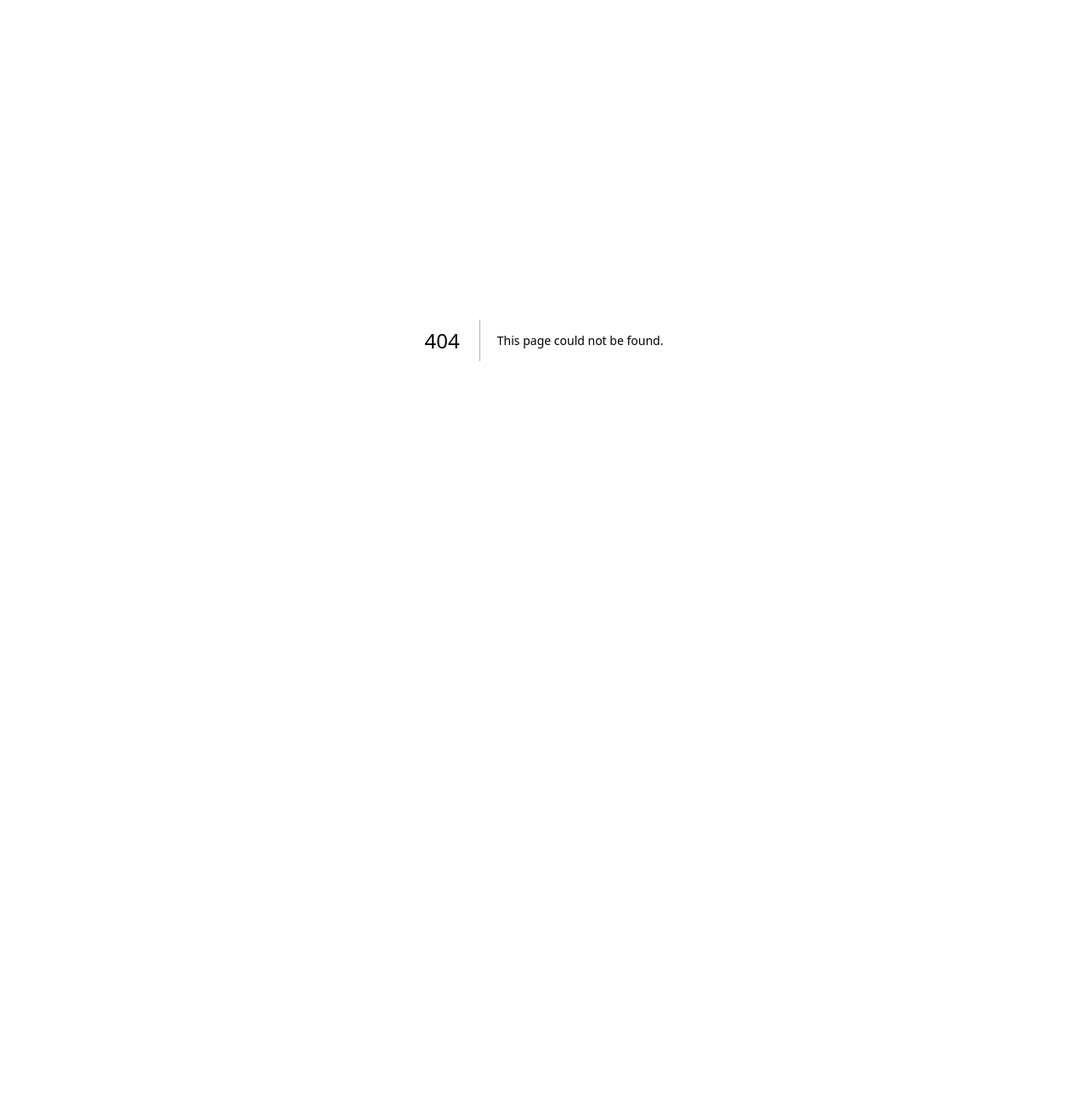
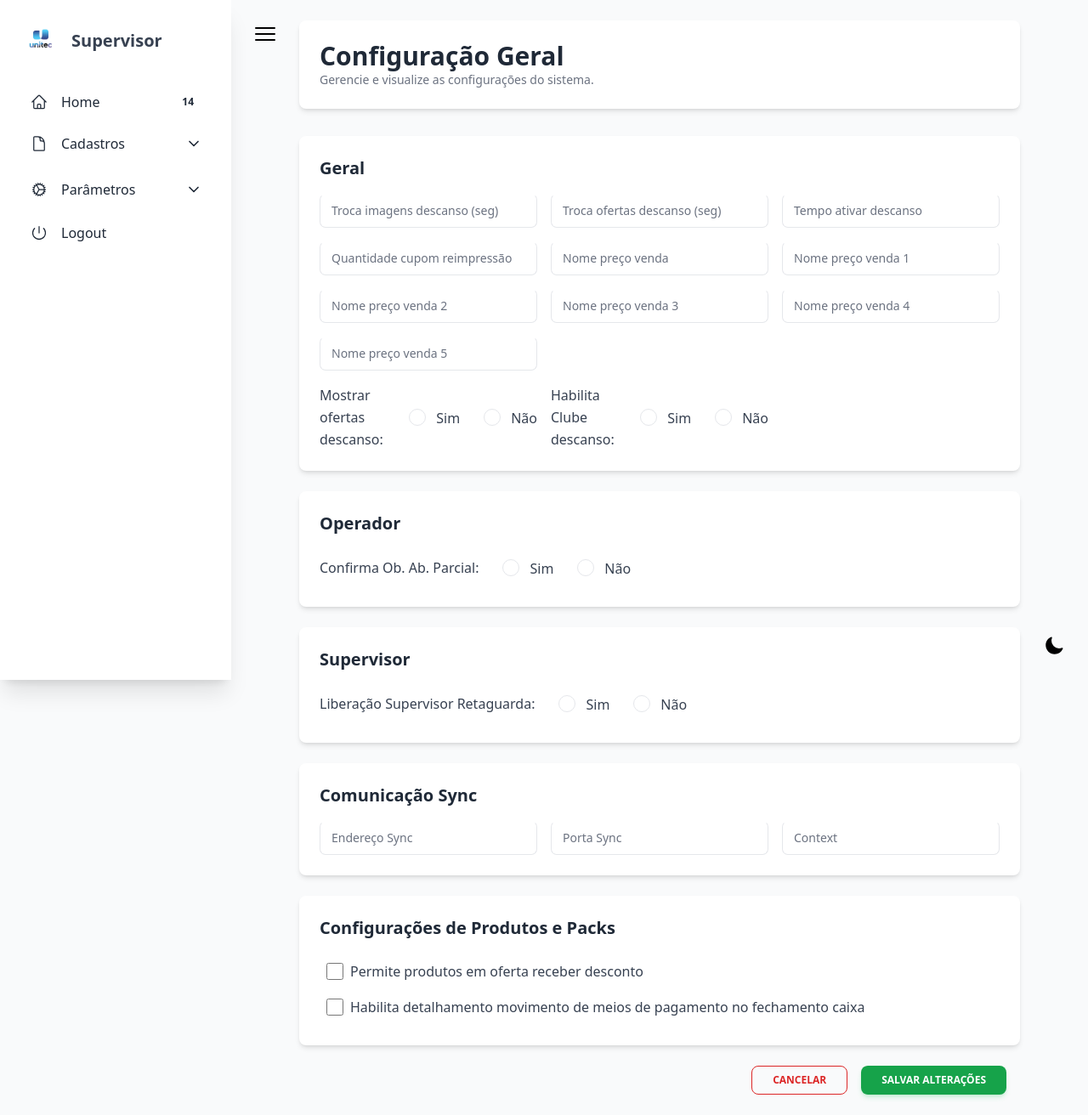
Before and after one commit to mateus857/web_supervisor, a Next.js app: page /parametros/config_geral in a window 1280 px wide. Before the commit this address had no page. Shown: the whole page at 85% size. Before the commit the page ends 800 px from the top, so only its background shows below. Built offline with nearby package versions, Linux system fonts and the light colour scheme.

Commit message:
para vercel

```diff
--- a/src/app/cadastros/produtos/page.js
+++ b/src/app/cadastros/produtos/page.js
@@ -103,6 +103,35 @@ const TABLE_ROWS = [
     prNormal: "$20,00",
     codTiaa: "TIA456",
   },
+  {
+    codigo: "003",
+    emp: "Emp3",
+    descricao: "Produto C",
+    descricaoReduzida: "Prod B",
+    diretiva: "D2",
+    bal: "Não",
+    codigoBarras: "9876543210987",
+    codigoNCM: "20020020",
+    vasilh: "Não",
+    cst: "020",
+    cstPis: "040",
+    pis: "2.00%",
+    cstCofins: "050",
+    cofins: "8.00%",
+    cest: "7654321",
+    cts: "CTS2",
+    ativo: "Não",
+    prVenda: "$20,00",
+    prVenda1: "$19,50",
+    prVenda2: "$19,00",
+    prVenda3: "$18,50",
+    prVenda4: "$18,00",
+    prVenda5: "$17,50",
+    oferta: "Sim",
+    prNormal: "$20,00",
+    codTiaa: "TIA456",
+  },
+
 ];
 
 
--- /dev/null
+++ b/src/app/components/footer/page.js
@@ -0,0 +1,10 @@
+// Footer.js
+export default function Footer() {
+  return (
+    <footer className="w-full bg-gray-100 dark:bg-gray-800 py-4">
+      <div className="text-center text-gray-600 dark:text-gray-400 text-sm">
+        © 2024 Unitec Sistemas.
+      </div>
+    </footer>
+  );
+}
--- a/src/app/components/sidebar/page.js
+++ b/src/app/components/sidebar/page.js
@@ -3,7 +3,6 @@ import Link from "next/link";
 import React, { useState, useEffect } from "react";
 import { MoonIcon, SunIcon } from "@heroicons/react/24/solid";
 import ThemeBtn from "../../components/theme_btn/page";
-
 import {
   IconButton,
   Card,
@@ -40,8 +39,12 @@ import {
   XMarkIcon,
 } from "@heroicons/react/24/outline";
 
+
 export default function Sidebar() {
   const [theme, setTheme] = useState("light");
+  const [isSidebarVisible, setIsSidebarVisible] = useState(true);
+  const [open, setOpen] = useState(0);
+  const [isDrawerOpen, setIsDrawerOpen] = useState(false);
 
   useEffect(() => {
     const savedTheme = localStorage.getItem("theme") || "light";
@@ -56,11 +59,12 @@ export default function Sidebar() {
     localStorage.setItem("theme", newTheme);
   };
 
-  const [open, setOpen] = useState(0);
-  const [isDrawerOpen, setIsDrawerOpen] = useState(false);
-
   const handleOpen = (value) => {
     setOpen(open === value ? 0 : value);
+  };
+
+  const toggleSidebar = () => {
+    setIsSidebarVisible((prev) => !prev);
   };
 
   const openDrawer = () => setIsDrawerOpen(true);
@@ -70,28 +74,36 @@ export default function Sidebar() {
     <>
       <ThemeBtn toggleTheme={toggleTheme} theme={theme} />
 
-      <div className="md:hidden">
-        <IconButton variant="text" size="lg" onClick={openDrawer}>
-          {isDrawerOpen ? (
-            <XMarkIcon className="h-8 w-8 stroke-2" />
-          ) : (
-            <Bars3Icon className="h-8 w-8 stroke-2" />
-          )}
+      {/* Botão de alternância de sidebar no desktop */}
+      <div className="fixed top-4 left-4 z-50 md:hidden">
+      <IconButton variant="text" size="lg" onClick={isDrawerOpen ? closeDrawer : openDrawer}>
+          {isDrawerOpen ? <XMarkIcon className="h-8 w-8 text-black dark:text-white" /> : <Bars3Icon className="h-8 w-8 text-black dark:text-white" />}
         </IconButton>
       </div>
 
+      {/* Botão de alternância de sidebar no desktop */}
+      <div className={`fixed top-4 ${isSidebarVisible ? "left-[18rem]" : "left-4"} z-50 hidden md:block`}>
+      <IconButton variant="text" size="lg" onClick={toggleSidebar}>
+          {isSidebarVisible ? <Bars3Icon className="h-8 w-8 text-black dark:text-white" /> : <Bars3Icon className="h-8 w-8 text-black dark:text-white" />}
+        </IconButton>
+      </div>
 
+      {/* Sidebar para dispositivos móveis */}
       <Drawer open={isDrawerOpen} onClose={closeDrawer} className="md:hidden">
         <div className={`h-full w-[17rem] p-4 shadow-xl ${theme === "dark" ? "bg-gray-800" : "bg-white"}`}>
           <SidebarContent handleOpen={handleOpen} open={open} toggleTheme={toggleTheme} theme={theme} />
         </div>
       </Drawer>
 
-      <div className={`hidden md:block w-[17rem] h-screen fixed top-0 left-0 shadow-xl p-4 ${theme === "dark" ? "bg-gray-800" : "bg-white"}`}>
-        <SidebarContent handleOpen={handleOpen} open={open} toggleTheme={toggleTheme} theme={theme} />
-      </div>
+      {/* Sidebar para desktops, com visibilidade controlada */}
+      {isSidebarVisible && (
+        <div className={`hidden md:block w-[17rem] h-screen fixed top-0 left-0 shadow-xl p-4 ${theme === "dark" ? "bg-gray-800" : "bg-white"}`}>
+          <SidebarContent handleOpen={handleOpen} open={open} toggleTheme={toggleTheme} theme={theme} />
+        </div>
+      )}
 
-      <div className={`pt-4 pl-0 md:pl-[17rem] transition-all duration-300`}>
+      {/* Ajuste do conteúdo da página */}
+      <div className={`transition-all duration-300 ${isSidebarVisible ? "md:pl-[17rem]" : "md:pl-0"} pt-4`}>
         {/* Conteúdo da página */}
       </div>
     </>
@@ -150,7 +162,7 @@ function SidebarContent({ handleOpen, open, toggleTheme, theme }) {
                   Produtos
                 </ListItem>
               </Link>
-              <Link href="/cadastros/entidades" passHref>
+              {/* <Link href="/cadastros/entidades" passHref>
                 <ListItem className={`${theme === "dark" ? "text-white hover:bg-gray-700" : "text-gray-800 hover:bg-gray-200"}`}>
                   <ListItemPrefix>
                     <ChevronRightIcon strokeWidth={3} className="h-3 w-5" />
@@ -173,7 +185,7 @@ function SidebarContent({ handleOpen, open, toggleTheme, theme }) {
                   </ListItemPrefix>
                   Usuários
                 </ListItem>
-              </Link>
+              </Link> */}
             </List>
           </AccordionBody>
         </Accordion>
@@ -188,7 +200,7 @@ function SidebarContent({ handleOpen, open, toggleTheme, theme }) {
             />
           }
         >
-          <Link href="/processos" passHref>
+          {/* <Link href="/processos" passHref>
             <ListItem className={`${theme === "dark" ? "text-white hover:bg-gray-700" : "text-gray-800 hover:bg-gray-200"}`}>
               <ListItemPrefix>
                 <ExclamationCircleIcon className="h-5 w-5" />
@@ -203,7 +215,7 @@ function SidebarContent({ handleOpen, open, toggleTheme, theme }) {
               </ListItemPrefix>
               Relatórios
             </ListItem>
-          </Link>
+          </Link> */}
           <ListItem className={`p-0 ${theme === "dark" ? "text-white" : "text-gray-800"}`} selected={open === 2}>
             <AccordionHeader onClick={() => handleOpen(2)} className={`border-b-0 p-3 ${theme === "dark" ? "hover:bg-gray-700" : "hover:bg-gray-200"}`}>
               <ListItemPrefix>
@@ -224,7 +236,7 @@ function SidebarContent({ handleOpen, open, toggleTheme, theme }) {
                   Configuração Geral
                 </ListItem>
               </Link>
-              <ListItem className={`${theme === "dark" ? "text-white hover:bg-gray-700" : "text-gray-800 hover:bg-gray-200"}`}>
+              {/* <ListItem className={`${theme === "dark" ? "text-white hover:bg-gray-700" : "text-gray-800 hover:bg-gray-200"}`}>
                 <ListItemPrefix>
                   <ChevronRightIcon strokeWidth={3} className="h-3 w-5" />
                 </ListItemPrefix>
@@ -235,7 +247,7 @@ function SidebarContent({ handleOpen, open, toggleTheme, theme }) {
                   <ChevronRightIcon strokeWidth={3} className="h-3 w-5" />
                 </ListItemPrefix>
                 Processa Excepcionais
-              </ListItem>
+              </ListItem> */}
             </List>
           </AccordionBody>
         </Accordion>
--- a/src/app/home/page.js
+++ b/src/app/home/page.js
@@ -2,16 +2,15 @@
 "use client";
 
 import Sidebar from "../components/sidebar/page";
-// import ThemeBtn from "../components/theme_btn/page";
+// import Footer from '../components/footer/page';
 
 export default function Home() {
   return (
-    <div className="flex min-h-screen bg-gray-50 dark:bg-gray-900">
+    <div className="flex min-h-screen flex-col bg-gray-50 dark:bg-gray-900">
+      <div className="flex flex-1">
         <Sidebar />
-      {/* <ThemeBtn /> */}
 
         <div className="flex-1 py-8 px-6 sm:px-10 lg:px-12 mx-auto max-w-7xl">
-
           <div className="px-6 mx-auto max-w-screen-2xl lg:px-12">
             <div className="relative bg-white shadow-lg dark:bg-gray-800 rounded-lg p-5 mb-6">
               <main>
@@ -26,8 +25,8 @@ export default function Home() {
                 { href: "/cadastros/produtos", color: "text-blue-500", label: "Novo Cadastro", description: "Adicionar novo produto rapidamente.", icon: "M12 2a10 10 0 1 0 10 10A10 10 0 0 0 12 2Zm5 11h-4v4a1 1 0 0 1-2 0v-4H7a1 1 0 0 1 0-2h4V7a1 1 0 0 1 2 0v4h4a1 1 0 0 1 0 2Z" },
                 { href: "/relatorios", color: "text-green-500", label: "Relatórios", description: "Acessar relatórios.", icon: "M3 3h18v2H3zm0 14h18v2H3zm0-7h18v2H3zm0 7h18v2H3zm0-7h18v2H3zm0-7h18v2H3z" },
                 { href: "/processos", color: "text-yellow-500", label: "Processos", description: "Gerenciar processos.", icon: "M3 3h18v2H3zm0 14h18v2H3zm0-7h18v2H3zm0 7h18v2H3zm0-7h18v2H3zm0-7h18v2H3z" },
-              { href: "#", color: "text-red-500", label: "Configurações", description: "Ajustar preferências do sistema.", icon: "M12 2a10 10 0 1 0 10 10A10 10 0 0 0 12 2Zm5 11h-4v4a1 1 0 0 1-2 0v-4H7a1 1 0 0 1 0-2h4V7a1 1 0 0 1 2 0v4h4a1 1 0 0 1 0 2Z" },
-              { href: "#", color: "text-purple-500", label: "Parâmetros", description: "Ajustar parâmetros do sistema.", icon: "M12 2a10 10 0 1 0 10 10A10 10 0 0 0 12 2Zm5 11h-4v4a1 1 0 0 1-2 0v-4H7a1 1 0 0 1 0-2h4V7a1 1 0 1 1 2 0v4h4a1 1 0 0 1 0 2Z" },
+                { href: "#", color: "text-red-500", label: "Configurações", description: "Ajustar preferências do sistema.", icon: "M12 2a10 10 0 1 0 10 10A10 10 0 0 0 12 2Zm5 11h-4v4a1 1 0 0 1-2 0v-4H7a1 1 0 0 1 0-2h4V7a1 1 0 1 1 2 0v4h4a1 1 0 0 1 0 2Z" },
+                { href: "#", color: "text-purple-500", label: "Parâmetros", description: "Ajustar parâmetros do sistema.", icon: "M12 2a10 10 0 1 0 10 10A10 10 0 0 0 12 2Zm5 11h-4v4a1 1 0 0 1-2 0v-4H7a1 1 0 0 1 0-2h4V7a1 1 0 0 1 2 0v4h4a1 1 0 0 1 0 2Z" },
                 { href: "#", color: "text-orange-500", label: "Enviar carga de produtos", description: "Atualiza banco de dados.", icon: "M2.01 21l20.14-9.43c.68-.32.68-1.28 0-1.6L2.01.54C1.37.27.74.9 1.02 1.54L6 12l-5 10.46c-.28.63.34 1.27.99 1Z" },
                 { href: "#", color: "text-teal-500", label: "Imprimir Etiquetas", description: "Imprime etiquetas.", icon: "M6.72 13.829c-.24.03-.48.062-.72.096m.72-.096a42.415 42.415 0 0 1 10.56 0m-10.56 0L6.34 18m10.94-4.171c.24.03.48.062.72.096m-.72-.096L17.66 18m0 0 .229 2.523a1.125 1.125 0 0 1-1.12 1.227H7.231c-.662 0-1.18-.568-1.12-1.227L6.34 18m11.318 0h1.091A2.25 2.25 0 0 0 21 15.75V9.456c0-1.081-.768-2.015-1.837-2.175a48.055 48.055 0 0 0-1.913-.247M6.34 18H5.25A2.25 2.25 0 0 1 3 15.75V9.456c0-1.081.768-2.015 1.837-2.175a48.041 48.041 0 0 1 1.913-.247m10.5 0a48.536 48.536 0 0 0-10.5 0m10.5 0V3.375c0-.621-.504-1.125-1.125-1.125h-8.25c-.621 0-1.125.504-1.125 1.125v3.659M18 10.5h.008v.008H18V10.5Zm-3 0h.008v.008H15V10.5Z" },
               ].map((item, index) => (
@@ -52,5 +51,8 @@ export default function Home() {
           </div>
         </div>
       </div>
+
+      {/* <Footer /> */}
+    </div>
   );
 }
--- a/src/app/login/page.js
+++ b/src/app/login/page.js
@@ -1,13 +1,35 @@
 "use client";
-// import logo from './images/logo.jpg';
+import { useState } from "react";
+import { useRouter } from "next/navigation"; // Import para redirecionar para outra página
+
 export default function Login() {
+  const [username, setUsername] = useState("");
+  const [password, setPassword] = useState("");
+  const [error, setError] = useState("");
+  const router = useRouter();
+
+  const handleLogin = (e) => {
+    e.preventDefault();
+
+    // Usuário e senha fixos para autenticação básica
+    const validUsername = "admin";
+    const validPassword = "password";
+
+    if (username === validUsername && password === validPassword) {
+      setError("");
+      router.push("/home"); // Redireciona para a página 'home'
+    } else {
+      setError("Usuário ou senha incorretos.");
+    }
+  };
+
   return (
-    <div className="min-h-screen flex items-center justify-center bg-gradient-to-r from-blue-100 via-white-800 to-primary p-4 sm:p-6">
+    <div className="min-h-screen flex items-center justify-center bg-gradient-to-r from-blue-200 via-white-800 to-primary p-4 sm:p-6">
       <div className="bg-white shadow-lg rounded-xl overflow-hidden w-full max-w-md sm:max-w-3xl flex flex-col sm:flex-row animate-fade-in">
 
-        {/* Coluna esquerda com logo e informações (visível apenas em telas médias ou maiores) */}
+        {/* Coluna esquerda com logo e informações */}
         <div className="hidden sm:flex sm:w-1/2 bg-blue-100 flex-col items-center justify-center p-4 sm:p-8 space-y-4">
-        <p className="text-center text-gray-600 text-sm sm:text-base">
+          <p className="text-center text-gray-600 text-sm sm:text-base">
             Bem-vindo(a) ao Sistema Supervisor! Faça login para continuar.
           </p>
           <img
@@ -15,15 +37,17 @@ export default function Login() {
             alt="Logo"
             className="w-25 h-25 sm:w-43 sm:h-43 transition-transform transform hover:scale-110 duration-300 ease-in-out"
           />
-
         </div>
 
         {/* Coluna direita com o formulário */}
         <div className="w-full sm:w-1/2 p-6 sm:p-8">
           <h2 className="text-xl sm:text-2xl font-bold text-center text-gray-800 mb-6 sm:mb-8">Login</h2>
 
-          {/* Formulário de Login simplificado */}
-          <form className="space-y-4 sm:space-y-6">
+          {/* Exibe mensagem de erro, se houver */}
+          {error && <p className="text-center text-red-500 mb-4">{error}</p>}
+
+          {/* Formulário de Login */}
+          <form onSubmit={handleLogin} className="space-y-4 sm:space-y-6">
             <div className="relative">
               <label className="block text-sm font-medium text-gray-700">Usuário</label>
               <div className="flex items-center border border-gray-300 rounded-md focus-within:border-blue-500">
@@ -46,6 +70,8 @@ export default function Login() {
                   name="username"
                   className="w-full px-3 py-2 border-none focus:outline-none"
                   placeholder="Digite seu usuário"
+                  value={username}
+                  onChange={(e) => setUsername(e.target.value)}
                 />
               </div>
             </div>
@@ -70,13 +96,15 @@ export default function Login() {
                 <input
                   type="password"
                   name="password"
+                  className="w-full px-3 py-2 border-none focus:outline-none"
                   placeholder="Digite sua senha"
-                  className="w-full px-3 py-2 border-none focus:outline-none"
+                  value={password}
+                  onChange={(e) => setPassword(e.target.value)}
                 />
               </div>
             </div>
 
-            {/* Botão de Login com animação de hover */}
+            {/* Botão de Login */}
             <button
               type="submit"
               className="w-full bg-blue-600 text-white font-semibold py-2 sm:py-3 rounded hover:bg-blue-700 transition-transform transform hover:scale-105 duration-200"
--- /dev/null
+++ b/src/app/parametros/config_geral/page.js
@@ -0,0 +1,122 @@
+"use client";
+import Sidebar from "../../components/sidebar/page";
+import { Input, Radio, Card, List, ListItem, ListItemPrefix, Typography, Button } from "@material-tailwind/react";
+
+export default function Config_geral() {
+    return (
+        <div className="flex min-h-screen bg-gray-50 dark:bg-gray-900">
+            <Sidebar />
+            <div className="flex-1 overflow-hidden py-6 px-4 sm:px-6 lg:px-8 mx-auto max-w-7xl">
+                <header className="px-4 mx-auto max-w-screen-2xl lg:px-12 mb-8">
+                    <div className="bg-white shadow-md dark:bg-gray-800 rounded-lg p-6">
+                        <h1 className="text-3xl font-semibold text-gray-800 dark:text-gray-100">Configuração Geral</h1>
+                        <p className="text-sm text-gray-500 dark:text-gray-400">
+                            Gerencie e visualize as configurações do sistema.
+                        </p>
+                    </div>
+                </header>
+
+                <div className="px-4 mx-auto max-w-screen-2xl lg:px-12 space-y-6">
+                    {/* Seções de configuração com responsividade */}
+                    <ConfigSection title="Geral">
+                        <div className="grid grid-cols-1 sm:grid-cols-2 lg:grid-cols-3 gap-4">
+                            <Input label="Troca imagens descanso (seg)" />
+                            <Input label="Troca ofertas descanso (seg)" />
+                            <Input label="Tempo ativar descanso" />
+                            <Input label="Quantidade cupom reimpressão" />
+                            <Input label="Nome preço venda" />
+                            <Input label="Nome preço venda 1" />
+                            <Input label="Nome preço venda 2" />
+                            <Input label="Nome preço venda 3" />
+                            <Input label="Nome preço venda 4" />
+                            <Input label="Nome preço venda 5" />
+                        </div>
+                        <div className="grid grid-cols-1 sm:grid-cols-2 lg:grid-cols-3 gap-4 mt-4">
+                            <OptionField label="Mostrar ofertas descanso:" options={["Sim", "Não"]} />
+                            <OptionField label="Habilita Clube descanso:" options={["Sim", "Não"]} />
+                        </div>
+                    </ConfigSection>
+
+                    <ConfigSection title="Operador">
+                        <OptionField label="Confirma Ob. Ab. Parcial:" options={["Sim", "Não"]} />
+                    </ConfigSection>
+
+                    <ConfigSection title="Supervisor">
+                        <OptionField label="Liberação Supervisor Retaguarda:" options={["Sim", "Não"]} />
+                    </ConfigSection>
+
+                    <ConfigSection title="Comunicação Sync">
+                        <div className="grid grid-cols-1 sm:grid-cols-2 lg:grid-cols-3 gap-4">
+                            <Input label="Endereço Sync" />
+                            <Input label="Porta Sync" />
+                            <Input label="Context" />
+                        </div>
+                    </ConfigSection>
+
+                    <ConfigSection title="Configurações de Produtos e Packs">
+                        <List className="space-y-3">
+                            <CheckboxItem label="Permite produtos em oferta receber desconto" />
+                            <CheckboxItem label="Habilita detalhamento movimento de meios de pagamento no fechamento caixa" />
+                            {/* Adicione outros itens de configuração conforme necessário */}
+                        </List>
+                    </ConfigSection>
+
+                    <div className="flex flex-col sm:flex-row justify-end mt-8 space-y-4 sm:space-y-0 sm:space-x-4 px-4">
+                        <Button
+                            type="button"
+                            color="red"
+                            variant="outlined"
+                            className="w-full sm:w-auto px-6 py-2 text-red-600 border-red-600 hover:bg-red-600 hover:text-white transition-colors"
+                        >
+                            Cancelar
+                        </Button>
+                        <Button
+                            type="button"
+                            color="green"
+                            className="w-full sm:w-auto px-6 py-2 bg-green-600 text-white hover:bg-green-700 transition-colors"
+                        >
+                            Salvar Alterações
+                        </Button>
+                    </div>
+                </div>
+            </div>
+        </div>
+    );
+}
+
+// Componentes auxiliares para reutilização e simplificação
+
+function ConfigSection({ title, children }) {
+    return (
+        <div className="bg-white shadow-md dark:bg-gray-800 rounded-lg p-6">
+            <h2 className="text-xl font-bold text-gray-800 dark:text-gray-100 mb-4">{title}</h2>
+            {children}
+        </div>
+    );
+}
+
+function OptionField({ label, options }) {
+    return (
+        <div className="flex items-center space-x-4">
+            <Typography className="text-gray-700 dark:text-gray-200">{label}</Typography>
+            {options.map((option, index) => (
+                <Radio
+                    key={index}
+                    id={`radio-${label}-${option}`}
+                    name={label}
+                    label={option}
+                    className="text-blue-gray-700 dark:text-gray-300"
+                />
+            ))}
+        </div>
+    );
+}
+
+function CheckboxItem({ label }) {
+    return (
+        <div className="flex items-center space-x-2">
+            <input type="checkbox" className="form-checkbox h-5 w-5 text-blue-gray-600 dark:text-gray-400" />
+            <Typography className="text-gray-700 dark:text-gray-300">{label}</Typography>
+        </div>
+    );
+}
```
Lines whose indentation alone changed are shown as unchanged.
